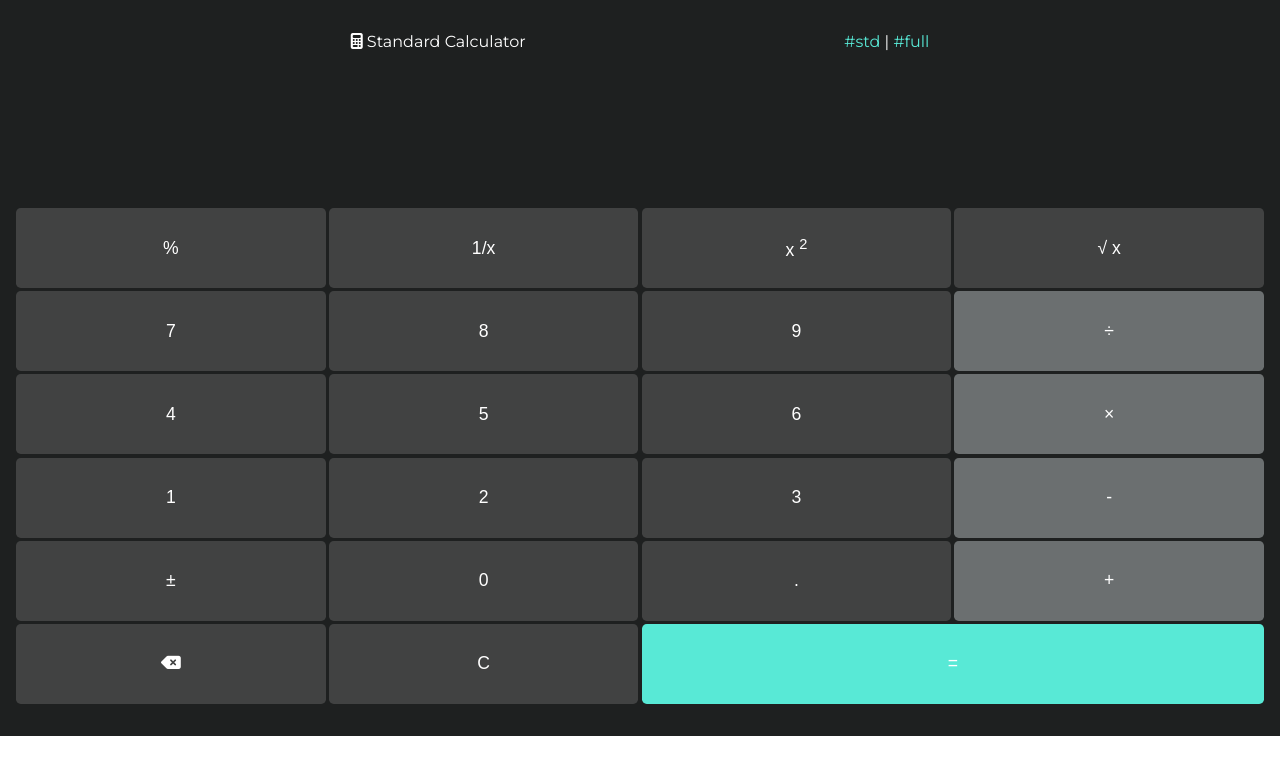
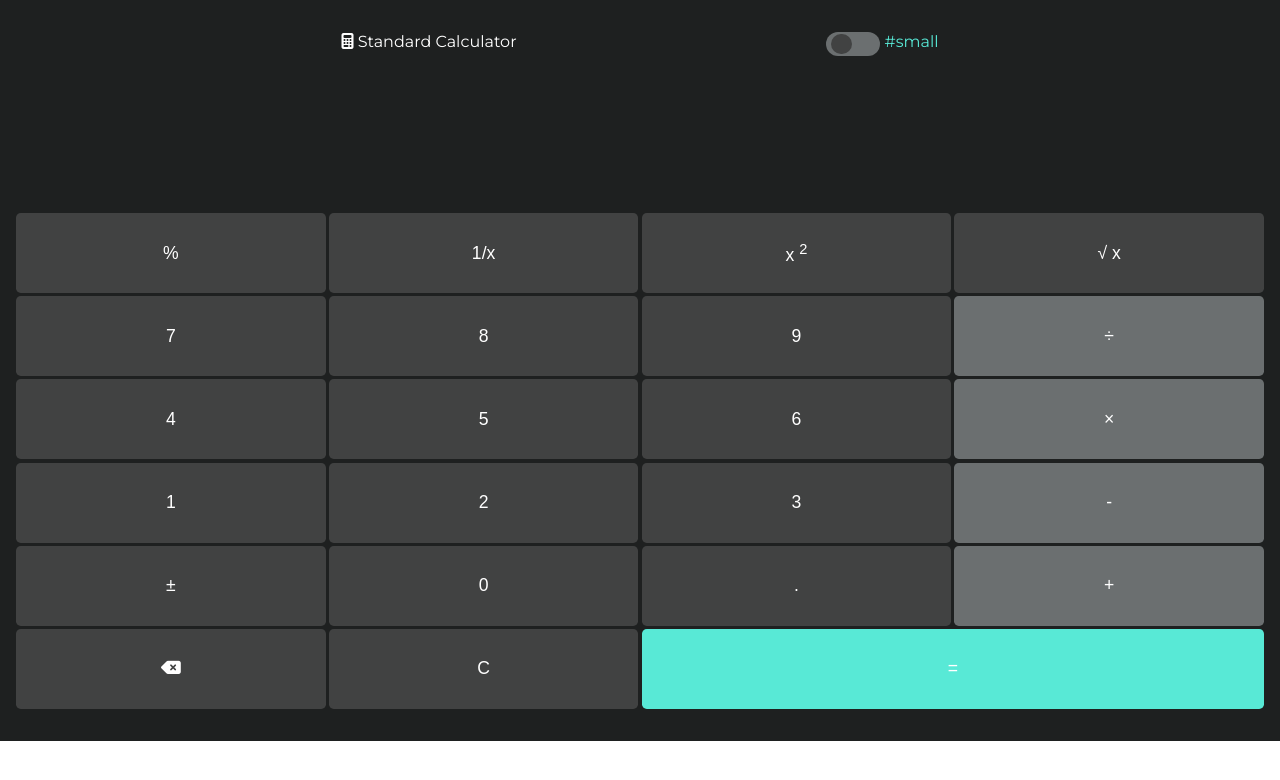
Before and after one commit to varx89/js-exercises, a plain HTML site: page homework session 22/index.html in a window 1280 px wide. Drawn offline with Linux system fonts and the light colour scheme.

Commit message:
added toggle switch for resolution

```diff
--- a/homework session 22/calculator.js
+++ b/homework session 22/calculator.js
@@ -7,9 +7,10 @@ Tot pe aceeași pagina afișează și rezultatul calculului.
 
 
 */
-const stdWidth = document.getElementById('stdWidth');
-const fullWidth = document.getElementById('fullWidth');
+// const stdWidth = document.getElementById('stdWidth');
+// const fullWidth = document.getElementById('fullWidth');
 const body = document.body;
+const toggle = document.getElementById('toggle-switch');
 const memory = document.getElementById('memory');
 const resultInput = document.getElementById('calculator-input');
 const cButton = document.getElementById('c-button');
@@ -33,11 +34,19 @@ const powButton = document.getElementById('pow');
 const divXButton = document.getElementById('divx');
 const sqrtButton = document.getElementById('sqrt');
 
-stdWidth.addEventListener('click', () => {
-  body.classList.add('body-size');
-});
-fullWidth.addEventListener('click', () => {
-  body.classList.remove('body-size');
+// stdWidth.addEventListener('click', () => {
+//   body.classList.add('body-size');
+// });
+// fullWidth.addEventListener('click', () => {
+//   body.classList.remove('body-size');
+// });
+
+toggle.addEventListener('change', () => {
+  if (toggle.checked) {
+    body.classList.add('body-size');
+  } else {
+    body.classList.remove('body-size');
+  }
 });
 
 const clear = () => {
--- a/homework session 22/index.html
+++ b/homework session 22/index.html
@@ -6,6 +6,7 @@
     <meta name="viewport" content="width=device-width, initial-scale=1.0" />
     <title>Calculator</title>
     <link rel="stylesheet" href="./styles.css" />
+    <link rel="stylesheet" href="./slider.css" />
     <link rel="preconnect" href="https://fonts.googleapis.com" />
     <link rel="preconnect" href="https://fonts.gstatic.com" crossorigin />
     <link
@@ -23,15 +24,20 @@
   </head>
   <body>
     <header>
-      <nav>
+      <nav class="switch-flex">
         <div>
           <i class="fa fa-calculator" aria-hidden="true"></i> Standard
           Calculator
         </div>
         <div>
-          <a href="#standard" id="stdWidth">#std</a>
+          <!-- <a href="#standard" id="stdWidth">#std</a>
           <span> | </span>
-          <a href="#full" id="fullWidth">#full</a>
+          <a href="#full" id="fullWidth">#full</a> -->
+          <label class="switch">
+            <input id="toggle-switch" type="checkbox" />
+            <span class="slider round"></span>
+          </label>
+          <span class="toggle">#small</span>
         </div>
       </nav>
     </header>
--- /dev/null
+++ b/homework session 22/slider.css
@@ -0,0 +1,65 @@
+.switch {
+  position: relative;
+  display: inline-block;
+  width: 3.4rem;
+  height: 1.5rem;
+}
+
+/* Hide default HTML checkbox */
+.switch input {
+  opacity: 0;
+  width: 0;
+  height: 0;
+}
+
+/* The slider */
+.slider {
+  position: absolute;
+  cursor: pointer;
+  top: 0;
+  left: 0;
+  right: 0;
+  bottom: 0;
+  background-color: var(--click-light-color);
+  -webkit-transition: 0.4s;
+  transition: 0.4s;
+}
+
+.slider:before {
+  position: absolute;
+  content: '';
+  height: 1.3rem;
+  width: 1.3rem;
+  left: 0.3rem;
+  bottom: 0.1rem;
+  background-color: var(--accent-light-color);
+  -webkit-transition: 0.5s;
+  transition: 0.5s;
+}
+
+input:checked + .slider {
+  background-color: var(--link-color);
+}
+
+input:focus + .slider {
+  box-shadow: 0 0 1px var(--link-color);
+}
+
+input:checked + .slider:before {
+  -webkit-transform: translateX(1.5rem);
+  -ms-transform: translateX(1.5rem);
+  transform: translateX(1.5rem);
+}
+
+/* Rounded sliders */
+.slider.round {
+  border-radius: 2rem;
+}
+
+.slider.round:before {
+  border-radius: 50%;
+}
+
+.toggle {
+  color: var(--link-color);
+}
```
